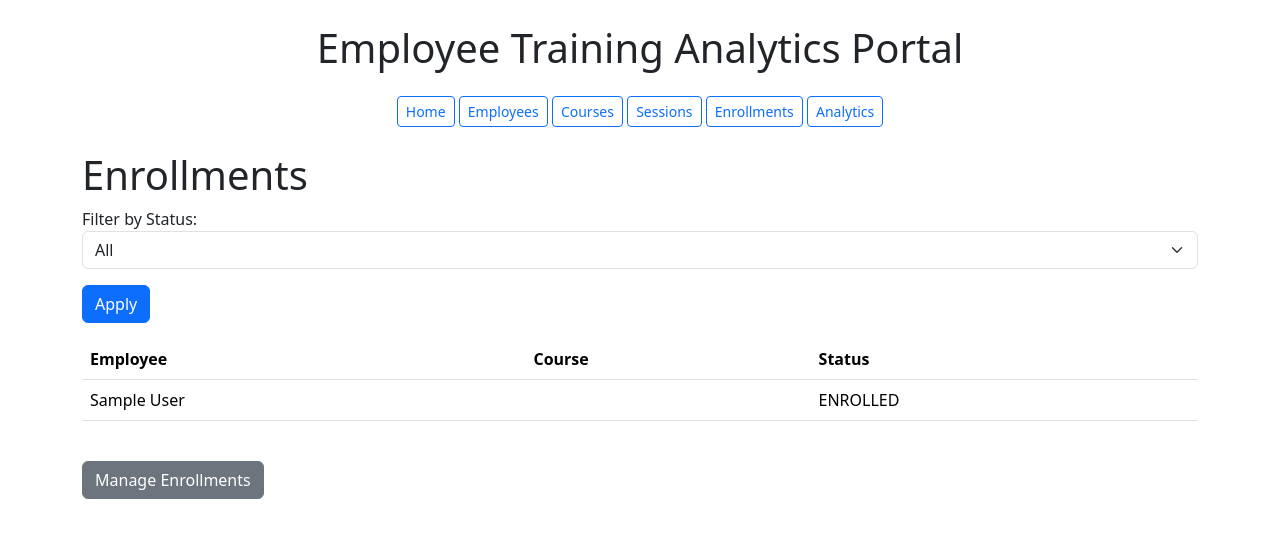
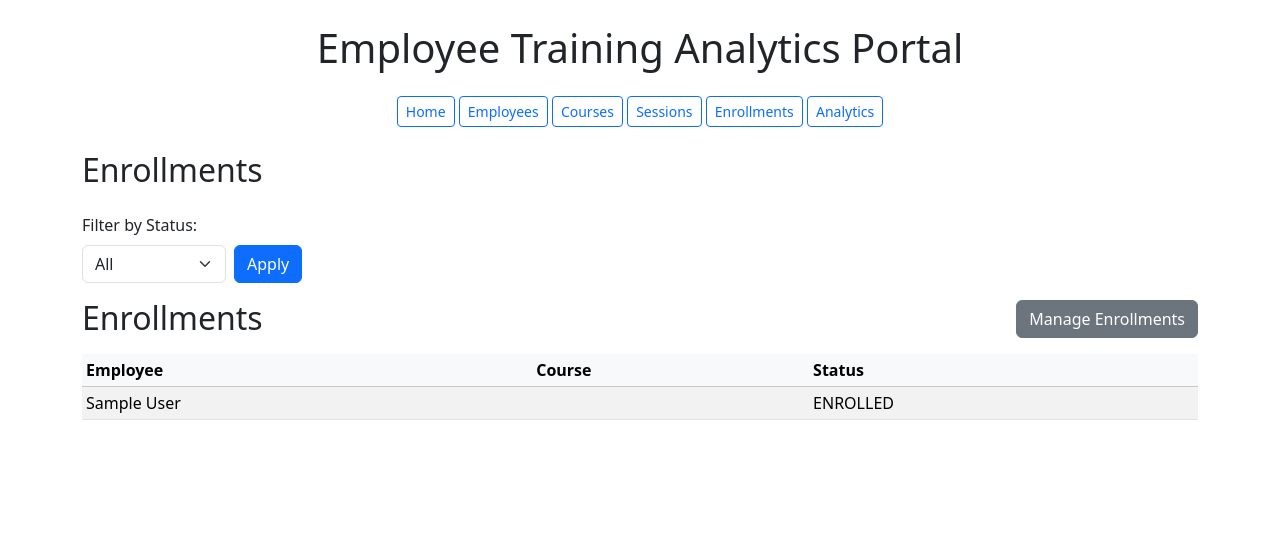
Before and after one commit to Jaren-Wheeler/employee-training-portal, a Django app: page /enrollments/ in a window 1280 px wide. Shown: the top 538 px of the page. Run offline with Django 5.2, Linux system fonts and the light colour scheme; tables that the repository leaves empty hold one stand-in row (values such as "Sample post"); data that the repository does not hold is empty.

Commit message:
Improved enrollments page

```diff
--- a/templates/training/enrollments.html
+++ b/templates/training/enrollments.html
@@ -2,12 +2,14 @@
 
 {% block content %}
 
-<h1>Enrollments</h1>
+<h2 class="mb-4">Enrollments</h2>
 
-<form method="GET">
-  <label for="status">Filter by Status:</label>
-  <select class="form-select" name="status">
+<!-- FILTER -->
+<form method="GET" class="mb-3">
+  <label class="form-label">Filter by Status:</label>
 
+  <div class="d-flex gap-2">
+    <select class="form-select w-auto" name="status">
       <option value="">All</option>
 
       <option value="ENROLLED" {% if selected_status == "ENROLLED" %}selected{% endif %}>
@@ -21,19 +23,32 @@
       <option value="CANCELLED" {% if selected_status == "CANCELLED" %}selected{% endif %}>
         CANCELLED
       </option>
-
     </select>
 
-  <button class="btn btn-primary mt-3">Apply</button>
+    <button class="btn btn-primary" type="submit">Apply</button>
+  </div>
 </form>
 
-<table class="table mt-3">
+<!-- TABLE -->
+ <div class="d-flex justify-content-between align-items-center mb-3">
+  <h2 class="mb-0">Enrollments</h2>
+
+  <a href="{% url 'training:enrollment_management' %}" class="btn btn-secondary">
+    Manage Enrollments
+  </a>
+</div>
+<div style="max-height: 280px; overflow-y: auto;">
+  <table class="table table-striped table-hover table-sm mb-0">
+
+    <thead class="table-light" style="position: sticky; top: 0; z-index: 2;">
       <tr>
         <th>Employee</th>
         <th>Course</th>
         <th>Status</th>
       </tr>
+    </thead>
 
+    <tbody>
       {% for e in enrollments %}
       <tr>
         <td>{{ e.employee.full_name }}</td>
@@ -41,12 +56,10 @@
         <td>{{ e.status }}</td>
       </tr>
       {% endfor %}
+    </tbody>
+
   </table>
+</div>
 
 <br>
-
-<a href="{% url 'training:enrollment_management' %}" class="btn btn-secondary">
-  Manage Enrollments
-</a>
-
 {% endblock %}
--- a/training/views.py
+++ b/training/views.py
@@ -1,6 +1,7 @@
 from django.shortcuts import render, redirect
 from .models import Enrollment, Employee, Session
 from django.db import IntegrityError
+from django.contrib import messages
 
 # Handles creating a new enrollment:
 # - Displays form (GET)
@@ -76,4 +77,6 @@ def update_status(request, id):
         enrollment.status = new_status
         enrollment.save()
 
-    return redirect("training:enrollment_list")
+        messages.success(request, "Status updated")
+
+    return redirect("training:enrollment_management")
```
Also changed, not shown: templates/training/enrollment_management.html (+43 -16 lines). Lines whose indentation alone changed are shown as unchanged.
